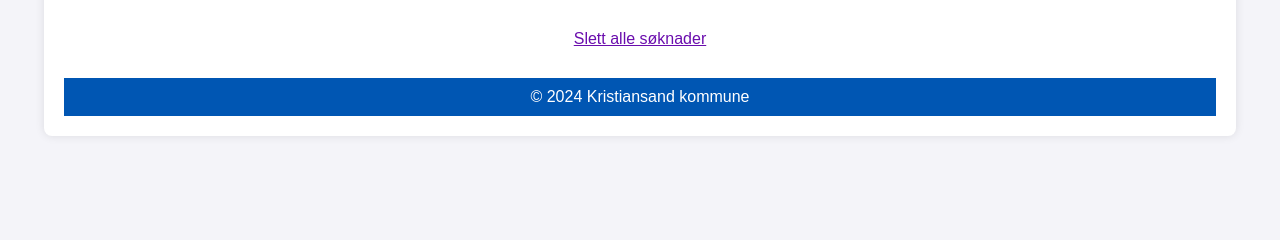
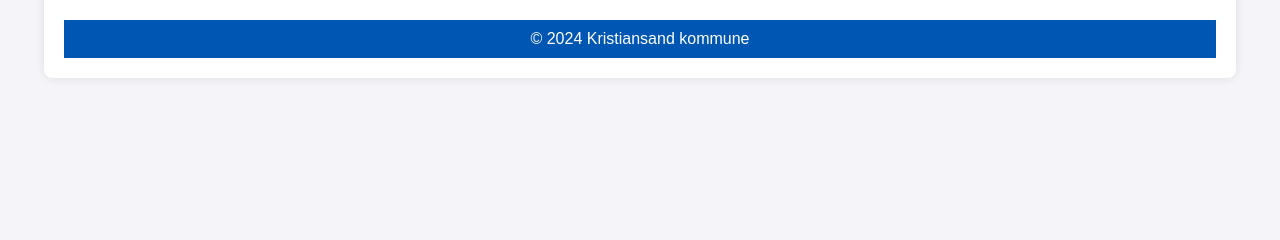
Before and after one commit to taikiyakitaiyaki/OBLIG-5-group-, a Flask app: page /applications in a window 1280 px wide. Shown: the part 196-436 px from the top of the page. Run offline with Flask 3, Linux system fonts and the light colour scheme.

Commit message:
Update applications.html

```diff
--- a/templates/applications.html
+++ b/templates/applications.html
@@ -143,9 +143,6 @@
                 {% endfor %}
             </tbody>
         </table>
-        <form action="{{ url_for('delete_all_applications') }}" method="post" onsubmit="return confirmDelete();">
-            <button type="submit" class="delete-button">Slett alle søknader</button>
-        </form>
         <div class="footer">
             © 2024 Kristiansand kommune
         </div>
```
